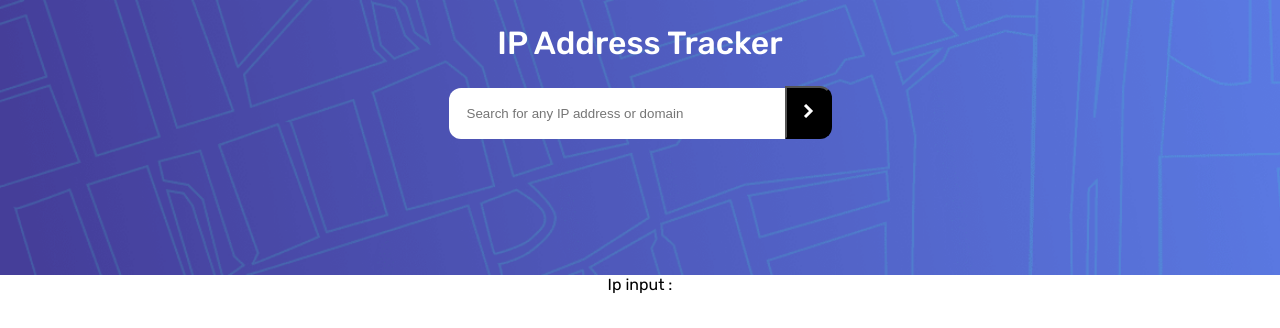
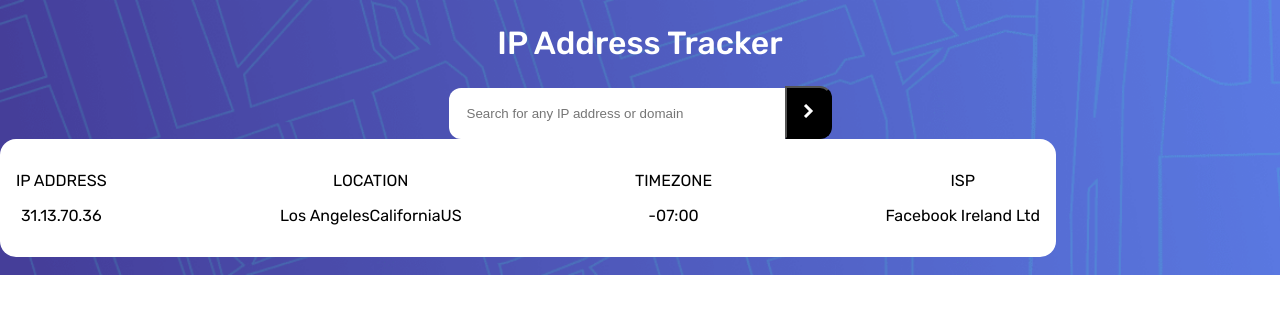
Before and after one commit to Pinakee15/ip-address-tracker-app, a React (Create React App) app: page /app in a window 1280 px wide. Shown: the top 328 px of the page. Built offline with nearby package versions, Linux system fonts and the light colour scheme.

Commit message:
added the ip details modal

```diff
--- a/src/layout/app-container/appContainer.css
+++ b/src/layout/app-container/appContainer.css
@@ -1,6 +1,7 @@
 .app-container {
   padding: 0;
   margin: 0;
+  position: relative;
 }
 
 .app-container__upper-body {
--- a/src/layout/app-container/appContainer.js
+++ b/src/layout/app-container/appContainer.js
@@ -2,6 +2,7 @@ import React , {useState , useEffect} from 'react';
 import IpInputSearch from '../../components/IpInputSearch/ipInputSearch';
 import './appContainer.css';
 import { fetchIpLocations } from '../../services/ip-location-service';
+import DisplayDetailsModal from '../../shared/entryComponents/Modals/displayDetailsModal/displayDetailsModal';
 
 const style = {
     height : "275px"
@@ -12,9 +13,9 @@ const AppContainer = (props) => {
     const [inputIp , setInputIp] = useState('');
 
     useEffect(()=>{
-        fetchIpLocations(inputIp).then(res=>{
-            console.log("THIS IS THE AXIOS RESPONSE : ", res.data);
-        })
+        // fetchIpLocations(inputIp).then(res=>{
+        //     console.log("THIS IS THE AXIOS RESPONSE : ", res?.data);
+        // })
     }, [inputIp])
 
 	return (
@@ -24,12 +25,13 @@ const AppContainer = (props) => {
             <div className="app-container__upper-body" style={style}>
                 <h1 className="upper-body__heading">IP Address Tracker</h1>
                 <IpInputSearch setInputIp={setInputIp}/>
+                <DisplayDetailsModal />
             </div>
 
             <div className="app-container__upper-body">
 
             </div>
-            <div>Ip input : {inputIp}</div>
+            {/* <div>Ip input : {inputIp}</div> */}
         </div>
 	);
 };
--- a/src/services/ip-location-service.js
+++ b/src/services/ip-location-service.js
@@ -4,7 +4,6 @@ import { API_CONSTANTS } from "../shared/constants/API_CONTANTS";
 // FUNCTION FOR FETCHING LOCATION WHEN GIVEN IP-ADDRESS AS A PARAMETER
 let API_KEY = "at_zEeg3r3heV9zVzwTF96QYOp15HLwT"
 
-// https://geo.ipify.org/api/v1?apiKey=${process.env.REACT_APP_GEO_API}&domain=${props.searchedIp}
 
 export let fetchIpLocations = async (ipAddress)=>{
 
--- /dev/null
+++ b/src/shared/entryComponents/Modals/displayDetailsModal/displayDetailsModal.css
@@ -0,0 +1,9 @@
+.modalContainer {
+  display: flex;
+  justify-content: space-between;
+  background-color: #fff;
+  flex-wrap: wrap;
+  width: 80vw;
+  border-radius: 1rem;
+  padding: 1rem;
+}
--- /dev/null
+++ b/src/shared/entryComponents/Modals/displayDetailsModal/displayDetailsModal.js
@@ -0,0 +1,60 @@
+import React, { useState } from 'react';
+import './displayDetailsModal.css';
+
+let ipInfos = {
+    "ip": "31.13.70.36",
+    "location": {
+        "country": "US",
+        "region": "California",
+        "city": "Los Angeles",
+        "lat": 34.05223,
+        "lng": -118.24368,
+        "postalCode": "90001",
+        "timezone": "-07:00",
+        "geonameId": 5368361
+    },
+    "domains": [
+        "edge-star-mini-shv-01-lax3.facebook.com",
+        "facebook.com",
+        "fb.com",
+        "fb.me",
+        "fbcdn.net"
+    ],
+    "as": {
+        "asn": 32934,
+        "name": "Facebook Inc",
+        "route": "31.13.70.0/24",
+        "domain": "https://www.facebook.com/",
+        "type": "Content"
+    },
+    "isp": "Facebook Ireland Ltd",
+    "proxy": {
+        "proxy": false,
+        "vpn": false,
+        "tor": false
+    }
+}
+
+let finalInfo = [{'IP ADDRESS' : ipInfos['ip']} , {'LOCATION' : ipInfos['location']['city'] + ipInfos['location']['region'] + ipInfos['location']['country']},
+                 {'TIMEZONE' : ipInfos['location']['timezone']} , {'ISP' : ipInfos['isp']}]
+
+const DisplayDetailsModal = (props) => {
+
+    const [ipInfo, setIpInfo] = useState('');
+    const animals = ["Dog", "Bird", "Cat", "Mouse", "Horse"];
+
+	return (
+        <div className="modalContainer">
+            {finalInfo.map(info=>{
+                return (
+                    <div>
+                        <p>{Object.keys(info)[0]}</p>
+                        <p>{Object.values(info)[0]}</p>
+                    </div>
+                )
+            })}
+        </div>
+	);
+};
+
+export default DisplayDetailsModal;
```
Also changed, not shown: src/components/IpInputSearch/ipInputSearch.js (+0 -7 lines).
